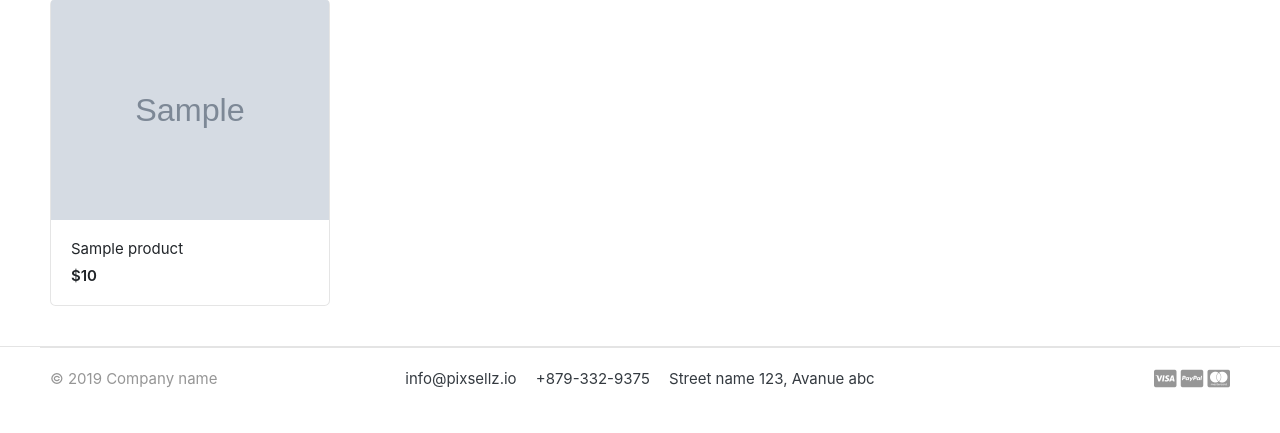
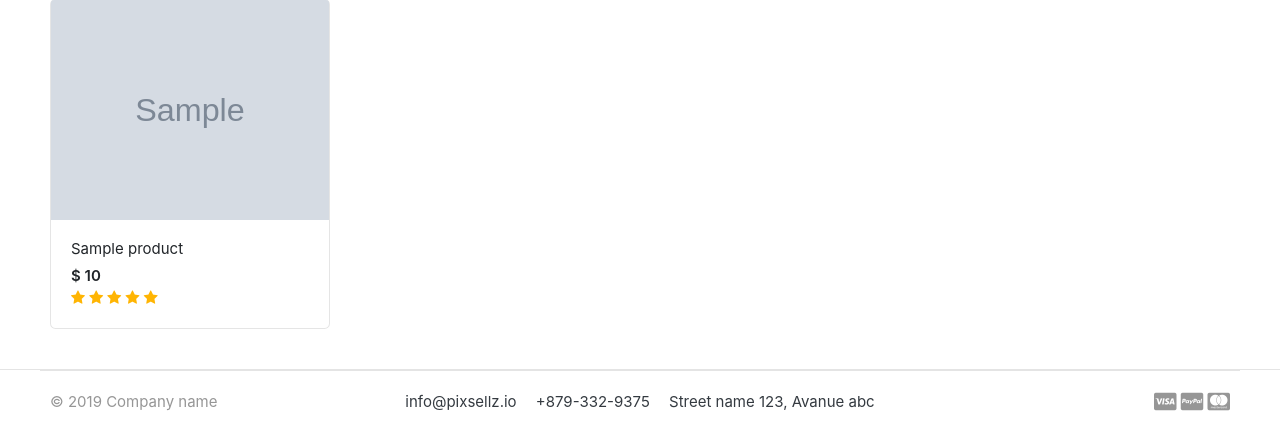
Before and after one commit to farhadmonavar/advanced_django_ecommerce, a Django app: template templates/home.html in a window 1280 px wide. Shown: the part 563-996 px from the top of the page. Before the commit the page ends 951 px from the top, so only its background shows below. Run offline with Django 3.2, Linux system fonts and the light colour scheme; the template is opened without the code that fills it: most values are stand-ins (such as "Sample title", 1, 10 or a date in 2020); grey boxes marked "Sample" are stand-in pictures; some libraries are stand-ins or nearby versions; some web fonts are replaced.

Commit message:
feat(store): add product gallery with unlimited images and homepage ratings

```diff
--- a/templates/home.html
+++ b/templates/home.html
@@ -1,6 +1,11 @@
+
+
 {% extends 'base.html' %}
 {% load static %}
+
 {% block content %}
+
+
 
 <!-- ========================= SECTION MAIN ========================= -->
 <section class="section-intro padding-y-sm">
@@ -28,11 +33,19 @@
 	{% for product in products %}
 	<div class="col-md-3">
 		<div class="card card-product-grid">
-                        <a href="{{ product.get_url }}" class="img-wrap"> <img src="{{ product.images.url }}">
-                        </a>
+			<a href="{{ product.get_url }}" class="img-wrap"> <img src="{{ product.images.url }}"> </a>
 			<figcaption class="info-wrap">
 				<a href="{{ product.get_url }}" class="title">{{ product.product_name }}</a>
-                            <div class="price mt-1">${{ product.price }}</div>
+				<div class="price mt-1">$ {{ product.price }}</div> <!-- price-wrap.// -->
+				<div class="rating-star">
+					<span>
+						<i class="fa fa-star{% if product.averageReview < 0.5 %}-o{% elif product.averageReview >= 0.5 and product.averageReview < 1 %}-half-o {% endif %}" aria-hidden="true"></i>
+						<i class="fa fa-star{% if product.averageReview < 1.5 %}-o{% elif product.averageReview >= 1.5 and product.averageReview < 2 %}-half-o {% endif %}" aria-hidden="true"></i>
+						<i class="fa fa-star{% if product.averageReview < 2.5 %}-o{% elif product.averageReview >= 2.5 and product.averageReview < 3 %}-half-o {% endif %}" aria-hidden="true"></i>
+						<i class="fa fa-star{% if product.averageReview < 3.5 %}-o{% elif product.averageReview >= 3.5 and product.averageReview < 4 %}-half-o {% endif %}" aria-hidden="true"></i>
+						<i class="fa fa-star{% if product.averageReview < 4.5 %}-o{% elif product.averageReview >= 4.5 and product.averageReview < 5 %}-half-o {% endif %}" aria-hidden="true"></i>
+						</span>
+				</div>
 			</figcaption>
 		</div>
 	</div> <!-- col.// -->
@@ -44,6 +57,10 @@
 <!-- ========================= SECTION  END// ========================= -->
 
 
+
+
+
+
 </body>
 </html>
 
```
Also changed, not shown: fashion_store/views.py (+8 -2 lines), store/admin.py (+13 -1 lines). Lines whose indentation alone changed are shown as unchanged.
